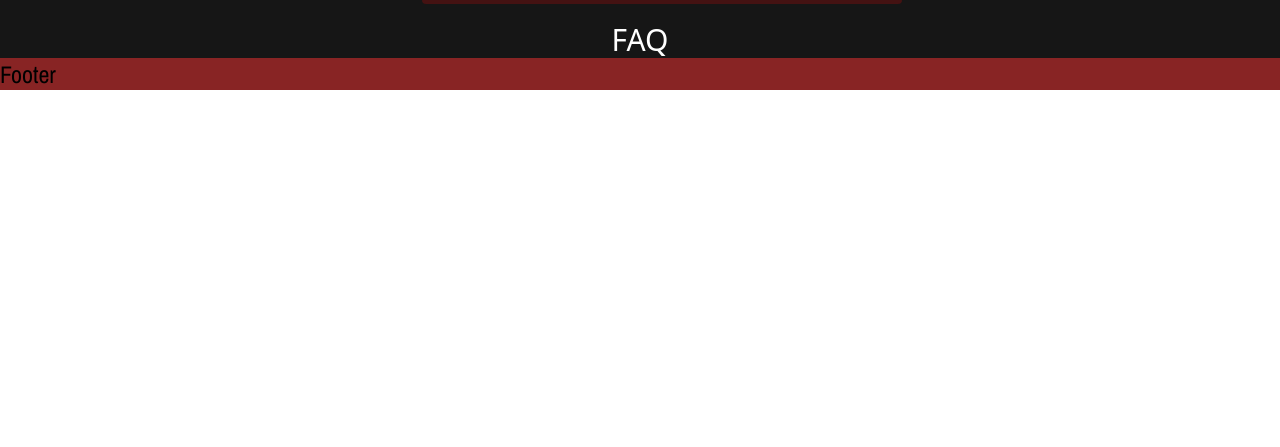
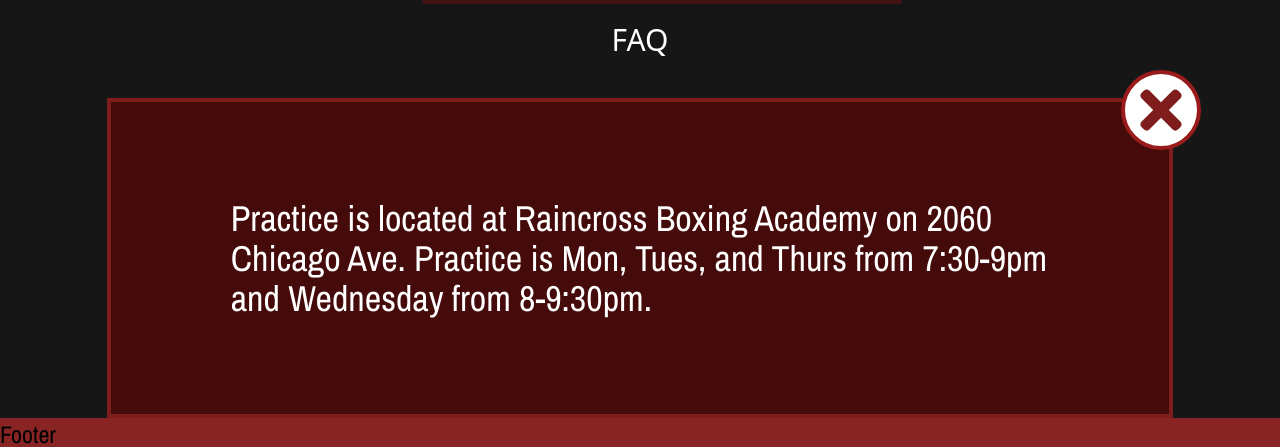
Before and after one commit to acm-ucr/highlander-gloves-website, a Next.js app: page /about in a window 1280 px wide. Shown: the part 720-1167 px from the top of the page. Before the commit the page ends 810 px from the top, so only its background shows below. Built offline with nearby package versions, Linux system fonts and the light colour scheme; a web font is replaced by a local one.

Commit message:
FAQ Modal Component

```diff
--- a/src/app/about/page.tsx
+++ b/src/app/about/page.tsx
@@ -1,11 +1,13 @@
 import AboutUs from "@/components/about/AboutUs";
 import FAQ from "@/components/about/FAQ";
+import Modal from "@/components/about/Modal";
 
 const page = () => {
   return (
     <div className="flex w-full flex-col items-center justify-center gap-10">
       <AboutUs />
       <FAQ />
+      <Modal />
     </div>
   );
 };
--- a/src/components/about/Modal.tsx
+++ b/src/components/about/Modal.tsx
@@ -1,5 +1,18 @@
+import { FaTimes } from "react-icons/fa";
+
 const Modal = () => {
-  return <div>Modal</div>;
+  return (
+    <div className="relative flex w-10/12 justify-center border-4 border-red-900 bg-red-950 p-16">
+      <div className="absolute -right-8 -top-8 flex h-20 w-20 cursor-pointer items-center justify-center rounded-full border-4 border-red-800 bg-white">
+        <FaTimes size={60} className="text-red-900" />
+      </div>
+      <p className="ml-6 p-8 font-archivo-narrow text-4xl text-white">
+        Practice is located at Raincross Boxing Academy on 2060 Chicago Ave.
+        Practice is Mon, Tues, and Thurs from 7:30-9pm and Wednesday from
+        8-9:30pm.
+      </p>
+    </div>
+  );
 };
 
 export default Modal;
```
Also changed, not shown: 1 other file (tests, documents, lock files or other folders).
